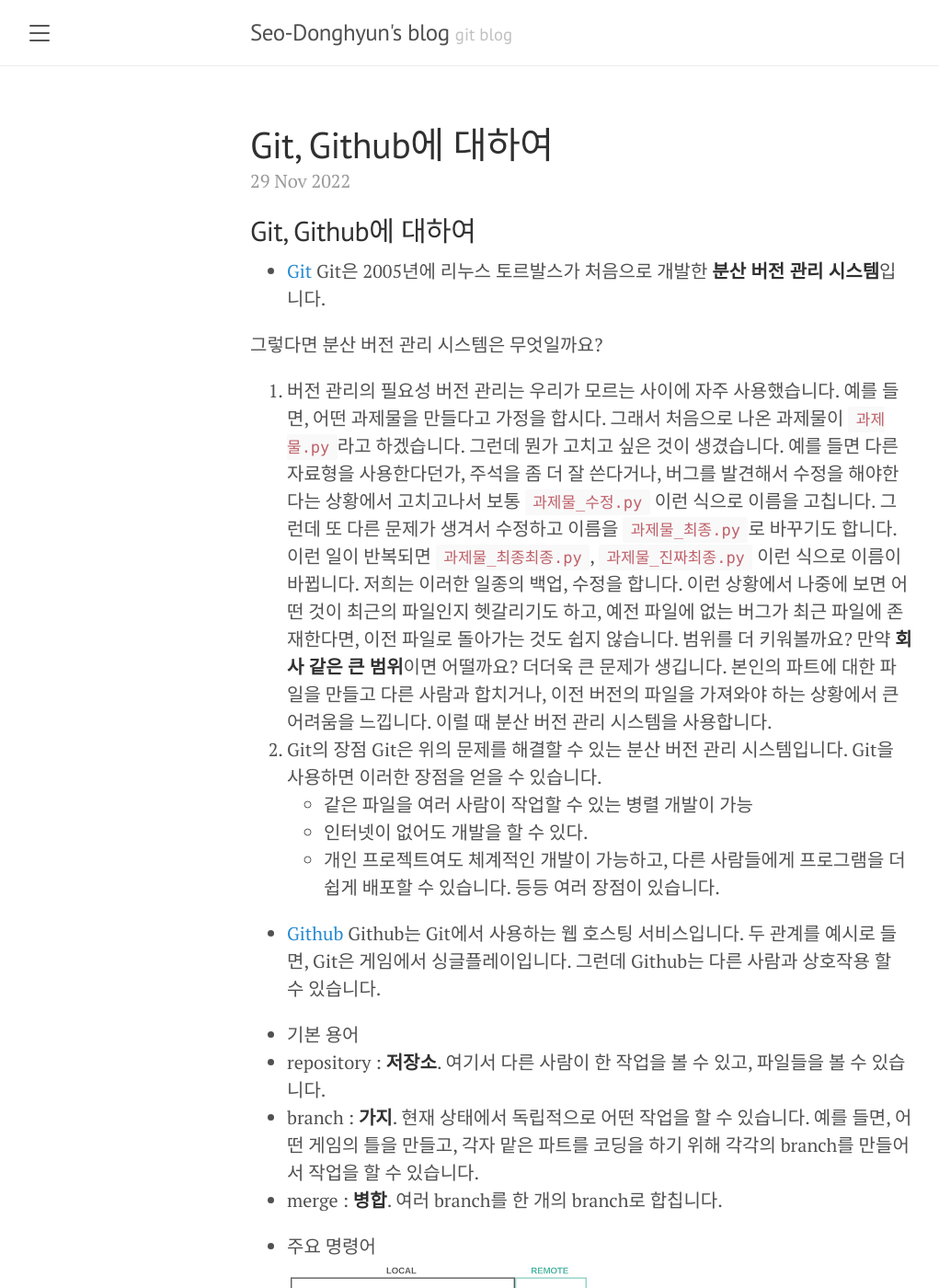
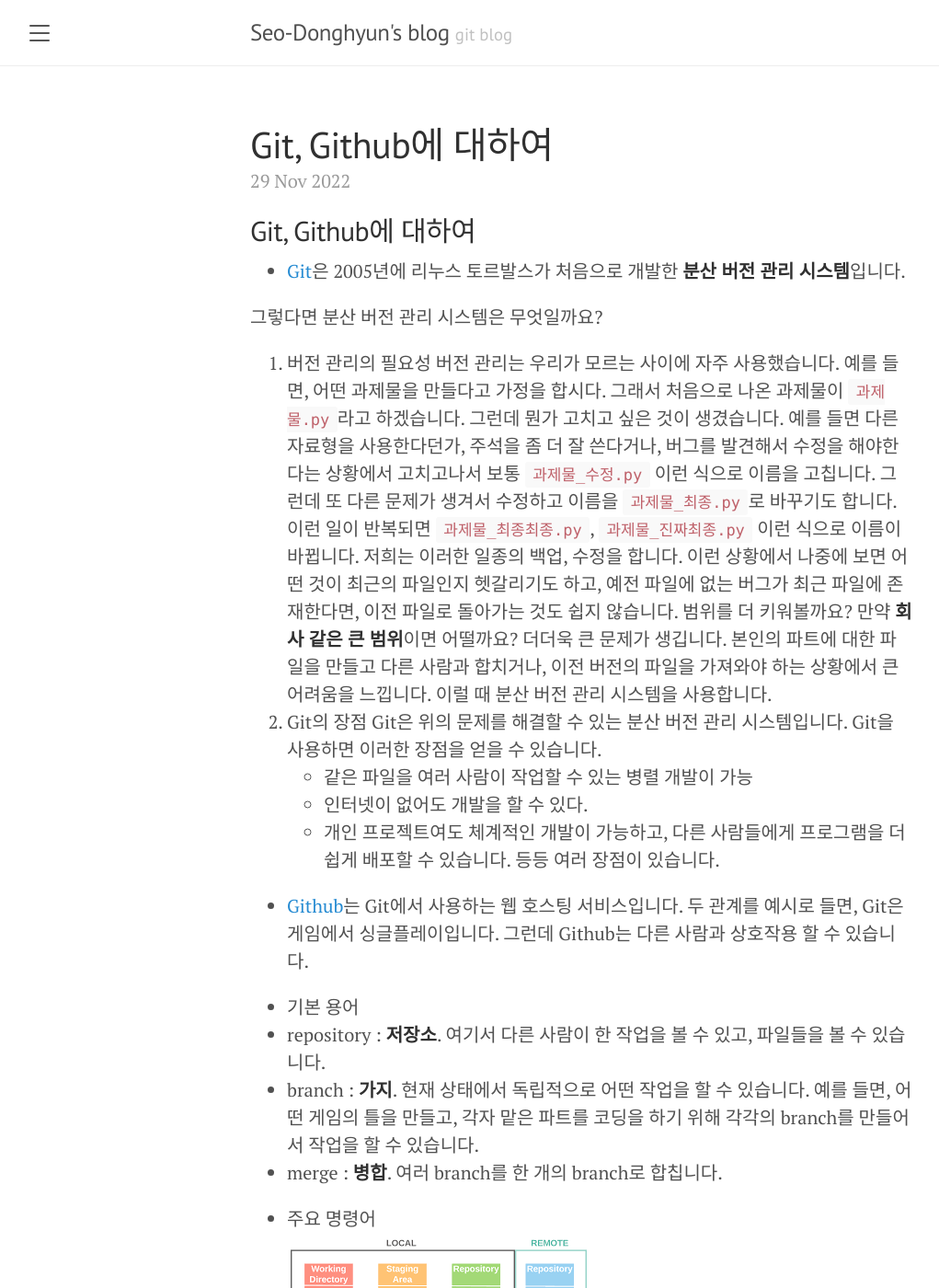
Before and after one commit to Seo-Donghyun/Seo-Donghyun.github.io, a Jekyll site: the page built from _posts/2022-11-29-git-github.md, in a window 1280 px wide and 1400 px high. Shown: the whole window at 92% size, without its empty margins (8-1029 px from the left). Built offline with Jekyll 4.4.1, drawn with Linux system fonts in a browser that asks for light colours; comment, search, counter and statistics services are not loaded; some of the changed text lies outside the part shown.

Commit message:
git post modified

```diff
--- a/_posts/2022-11-29-git-github.md
+++ b/_posts/2022-11-29-git-github.md
@@ -6,8 +6,7 @@ comments: true
 
 ## Git, Github에 대하여
 
-- [Git](https://git-scm.com/book/ko/v2/%EC%8B%9C%EC%9E%91%ED%95%98%EA%B8%B0-%EB%B2%84%EC%A0%84-%EA%B4%80%EB%A6%AC%EB%9E%80%3F)
-Git은 2005년에 리누스 토르발스가 처음으로 개발한 **분산 버전 관리 시스템**입니다.
+- [Git](https://git-scm.com/book/ko/v2/%EC%8B%9C%EC%9E%91%ED%95%98%EA%B8%B0-%EB%B2%84%EC%A0%84-%EA%B4%80%EB%A6%AC%EB%9E%80%3F)은 2005년에 리누스 토르발스가 처음으로 개발한 **분산 버전 관리 시스템**입니다.
 
 그렇다면 분산 버전 관리 시스템은 무엇일까요?
 1. 버전 관리의 필요성
@@ -30,8 +29,7 @@ Git을 사용하면 이러한 장점을 얻을 수 있습니다.
 * 개인 프로젝트여도 체계적인 개발이 가능하고, 다른 사람들에게 프로그램을 더 쉽게 배포할 수 있습니다.
 등등 여러 장점이 있습니다.
 
-- [Github](https://git-scm.com/book/ko/v2/GitHub-%EA%B3%84%EC%A0%95-%EB%A7%8C%EB%93%A4%EA%B3%A0-%EC%84%A4%EC%A0%95%ED%95%98%EA%B8%B0)
-Github는 Git에서 사용하는 웹 호스팅 서비스입니다.
+- [Github](https://git-scm.com/book/ko/v2/GitHub-%EA%B3%84%EC%A0%95-%EB%A7%8C%EB%93%A4%EA%B3%A0-%EC%84%A4%EC%A0%95%ED%95%98%EA%B8%B0)는 Git에서 사용하는 웹 호스팅 서비스입니다.
 두 관계를 예시로 들면, Git은 게임에서 싱글플레이입니다.
 그런데 Github는 다른 사람과 상호작용 할 수 있습니다.
 
```
Also changed, not shown: other parts of _posts/2022-11-29-git-github.md (+1 -1 lines).
